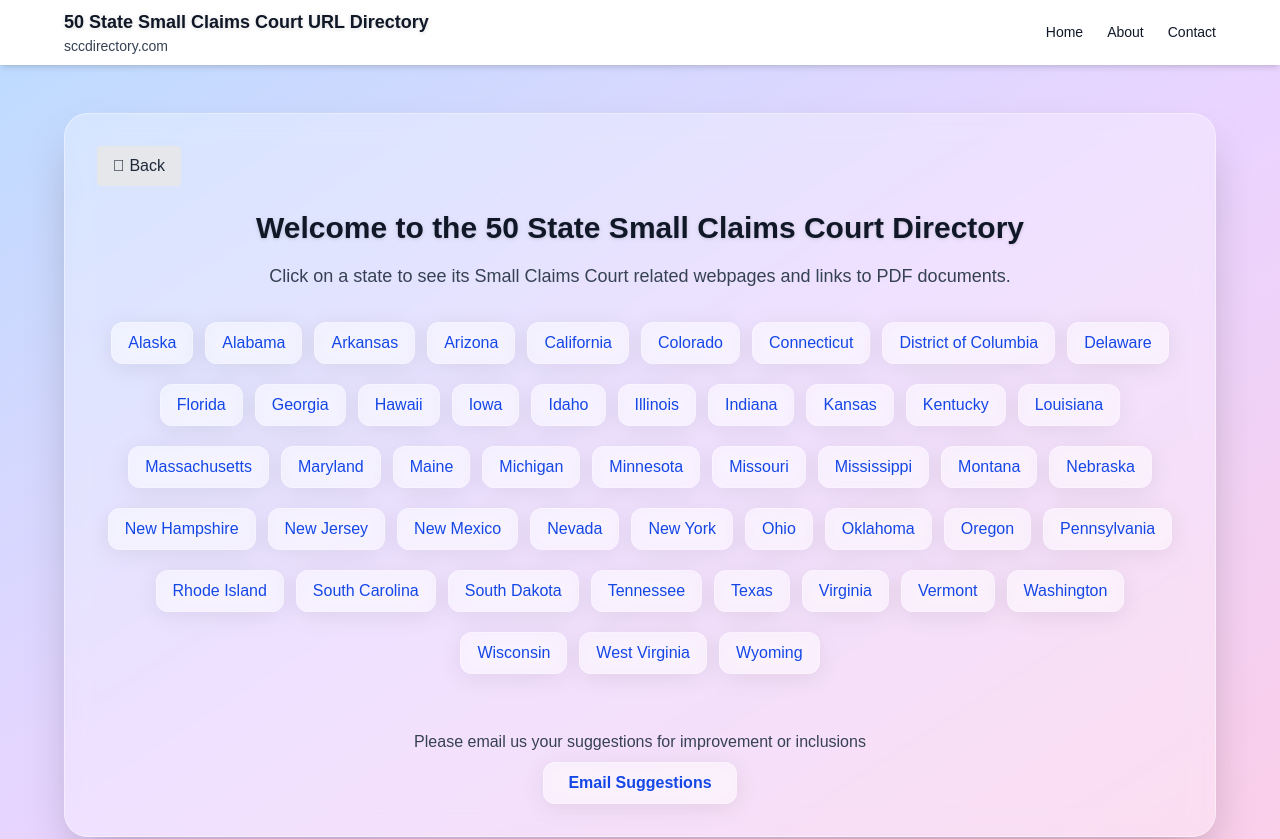
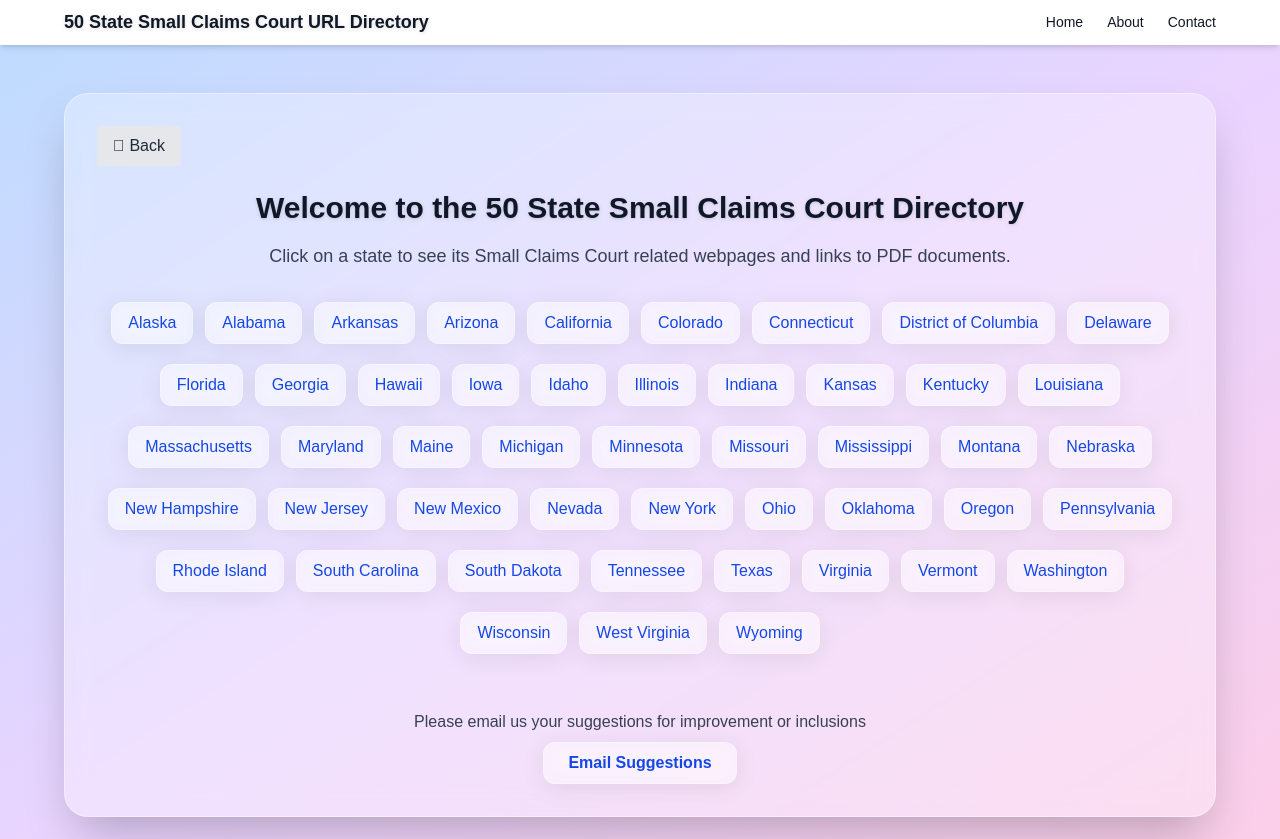
Before and after one commit to WmBreck/sccdirectory, a Next.js app: page / in a window 1280 px wide. Shown: the top 839 px of the page. Built offline with nearby package versions, Linux system fonts and the light colour scheme.

Commit message:
Remove sccdirectory.com from header

```diff
--- a/src/components/SiteHeader.tsx
+++ b/src/components/SiteHeader.tsx
@@ -8,9 +8,6 @@ export default function SiteHeader() {
           <h2 className="text-lg font-semibold text-gray-900 drop-shadow-sm">
             50 State Small Claims Court URL Directory
           </h2>
-          <p className="text-sm text-gray-700">
-            sccdirectory.com
-          </p>
         </div>
         <nav className="mt-2 sm:mt-0 flex space-x-6">
           <Link
```
